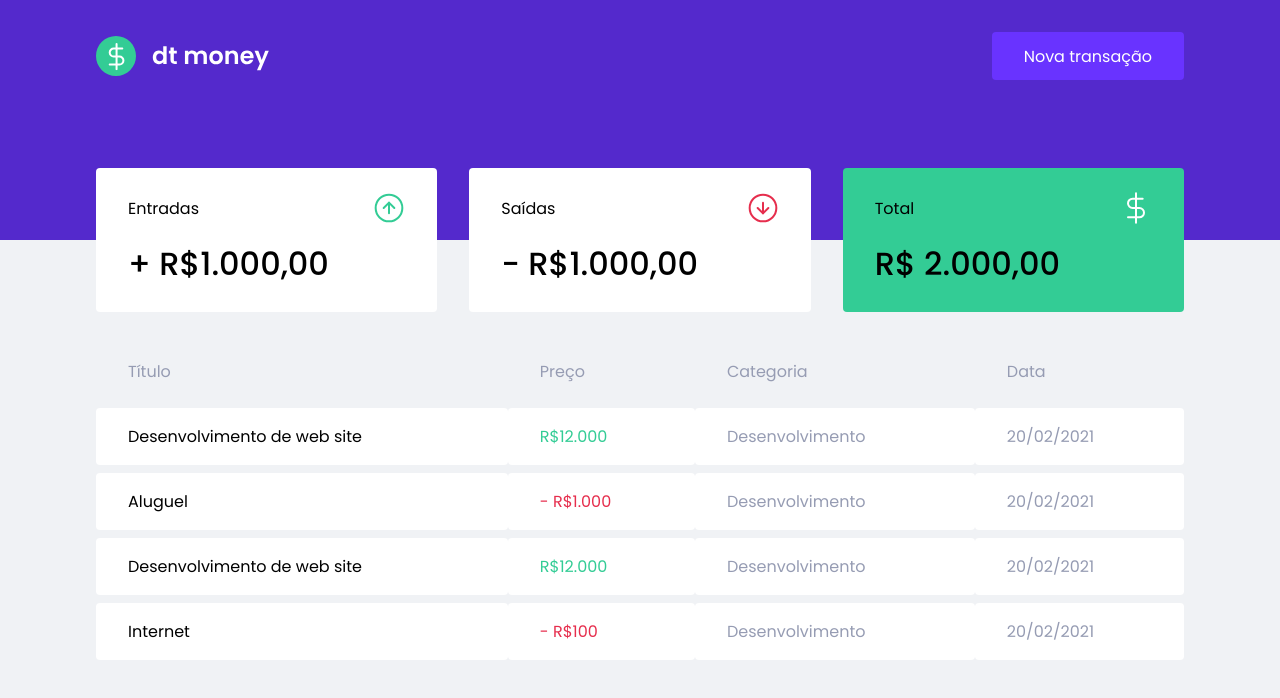
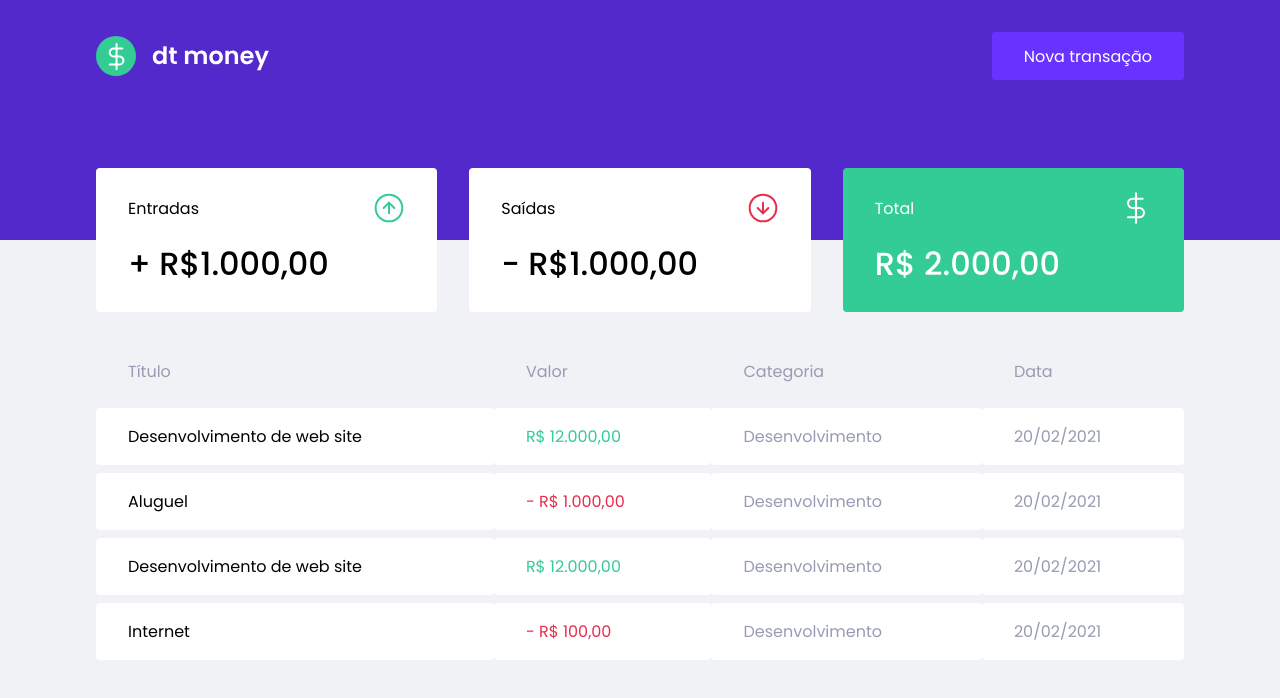
Before and after one commit to AndreSDS/andre-money, a React (Vite) app: page / in a window 1280 px wide. Shown: the top 698 px of the page. Built offline with nearby package versions, Linux system fonts and the light colour scheme; no server answers; what miragejs would draw is missing.

Commit message:
ajustes de gerais e ajuste no css

```diff
--- a/src/components/Summary/index.tsx
+++ b/src/components/Summary/index.tsx
@@ -17,14 +17,14 @@ export function Summary() {
       <div>
         <header>
           <p>Saídas</p>
-          <img src={outcomeImg} alt="entradas" />
+          <img src={outcomeImg} alt="saídas" />
         </header>
         <strong>- R$1.000,00</strong>
       </div>
       <div className="highlight">
         <header>
           <p>Total</p>
-          <img src={totalImg} alt="entradas" />
+          <img src={totalImg} alt="total" />
         </header>
         <strong>R$ 2.000,00</strong>
       </div>
--- a/src/components/Summary/styles.ts
+++ b/src/components/Summary/styles.ts
@@ -29,5 +29,6 @@ export const Container = styled.div`
 
   .highlight {
     background: var(--green);
+    color: var(--shape);
   }
 `;
--- a/src/components/TransactionsTable/index.tsx
+++ b/src/components/TransactionsTable/index.tsx
@@ -1,13 +1,22 @@
+import { useEffect } from "react";
+
+import {api} from '../../services/api';
+
 import { Container } from "./styles";
 
 export function TransactionsTable() {
+  useEffect(() => {
+    api.get("transactions")
+      .then((response) => console.log(response.data));
+  }, []);
+
   return (
     <Container>
       <table>
         <thead>
           <tr>
             <th>Título</th>
-            <th>Preço</th>
+            <th>Valor</th>
             <th>Categoria</th>
             <th>Data</th>
           </tr>
@@ -16,25 +25,25 @@ export function TransactionsTable() {
         <tbody>
           <tr>
             <td>Desenvolvimento de web site</td>
-            <td className="deposit">R$12.000</td>
+            <td className="deposit">R$ 12.000,00</td>
             <td>Desenvolvimento</td>
             <td>20/02/2021</td>
           </tr>
           <tr>
             <td>Aluguel</td>
-            <td className="withdraw">- R$1.000</td>
+            <td className="withdraw">- R$ 1.000,00</td>
             <td>Desenvolvimento</td>
             <td>20/02/2021</td>
           </tr>
           <tr>
             <td>Desenvolvimento de web site</td>
-            <td className="deposit">R$12.000</td>
+            <td className="deposit">R$ 12.000,00</td>
             <td>Desenvolvimento</td>
             <td>20/02/2021</td>
           </tr>
           <tr>
             <td>Internet</td>
-            <td className="withdraw">- R$100</td>
+            <td className="withdraw">- R$ 100,00</td>
             <td>Desenvolvimento</td>
             <td>20/02/2021</td>
           </tr>
```
